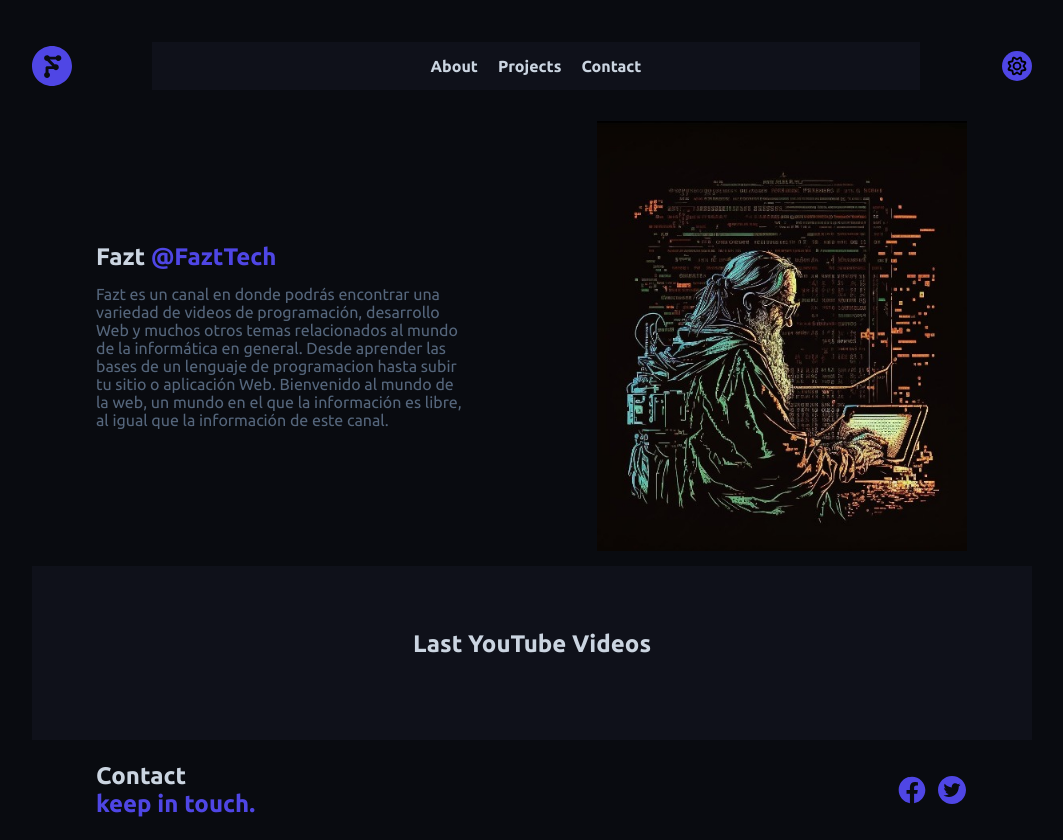
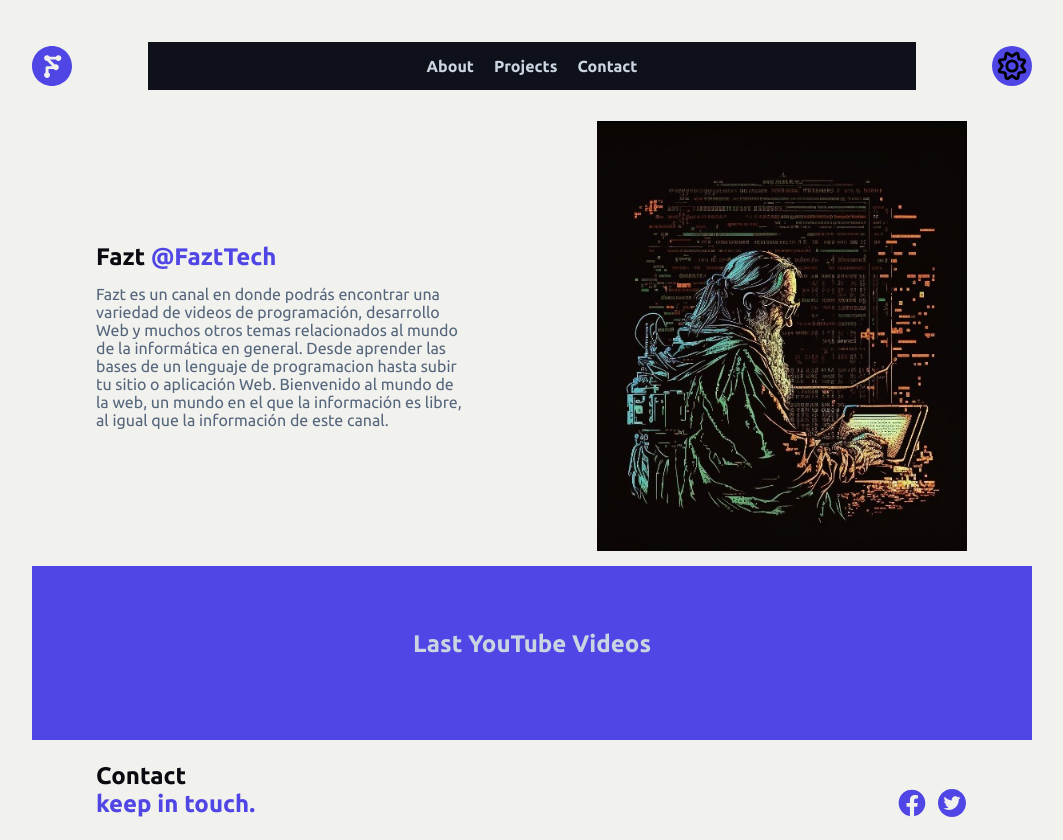
Before and after one commit to aleroses/async-landing, a website: page public/index.html in a window 1280 px wide. Both pictures are taken after a click on the element 1125 px from the left and 65 px from the top of the page. Shown: the whole page, without its empty margins (108-1171 px from the left). Drawn offline with Linux system fonts and the light colour scheme; no server answers.

Commit message:
Agregar light mode

```diff
--- a/public/css/desktop.css
+++ b/public/css/desktop.css
@@ -9,3 +9,13 @@
 .main__article {
 	align-self: center;
 }
+
+.mode {
+	width: 40px;
+	height: 40px;
+}
+
+.mode figure {
+	width: 100%;
+	height: 100%;
+}
--- /dev/null
+++ b/public/css/light-mode.css
@@ -0,0 +1,32 @@
+:root {
+  --primary-color: #f1f1ee;
+  --secondary-color: #ddae0f;
+}
+
+body {
+  background-color: var(--primary-color);
+}
+
+.header {
+  background-color: var(--primary-color);
+}
+
+.mode {
+  background-color: var(--primary-color);
+}
+
+.main__article h1 {
+  color: var(--first-color);
+}
+
+.content {
+  background-color: var(--third-color);
+}
+
+.content div p {
+  color: var(--primary-color);
+}
+
+footer h2 {
+  color: var(--first-color);
+}
--- a/public/css/style.css
+++ b/public/css/style.css
@@ -244,6 +244,7 @@
 footer div {
   display: flex;
   justify-content: flex-end;
+  padding: 25px 0 0 0;
 }
 
 footer div a {
--- a/public/css/tablet.css
+++ b/public/css/tablet.css
@@ -22,8 +22,8 @@
   position: static;
   flex-direction: row;
   gap: 20px;
-	padding: 15px;
-	justify-content: center;
+  padding: 15px;
+  justify-content: center;
   background-color: var(--second-color);
 }
 
--- a/public/index.html
+++ b/public/index.html
@@ -1,5 +1,5 @@
 <!DOCTYPE html>
-<html lang="en">
+<html lang="en" data-theme="dark">
   <head>
     <meta charset="UTF-8" />
     <meta name="viewport" content="width=device-width, initial-scale=1.0" />
@@ -11,6 +11,7 @@
       href="./css/desktop.css"
       media="(min-width: 750px)"
     />
+    <link rel="stylesheet" href="./css/light-mode.css" disabled />
     <link rel="preconnect" href="https://fonts.googleapis.com" />
     <link rel="preconnect" href="https://fonts.gstatic.com" crossorigin />
     <link
@@ -18,7 +19,7 @@
       rel="stylesheet"
     />
   </head>
-  <body>
+  <body data-theme="dark">
     <header class="header">
       <section class="header__logo item-1">
         <a href="#">
@@ -68,7 +69,7 @@
     <section class="content">
       <h2>Last YouTube Videos</h2>
       <div class="content__show">
-        <!-- Content -->
+        <!-- Content API-->
         <!-- <article class="content__video">
           <figure>
             <img src="./img/x.jpg" alt="" />
@@ -91,6 +92,7 @@
       </div>
     </footer>
 
+    <script src="./light-mode.js"></script>
     <script src="./main.js"></script>
     <script>
       /* Burger Menu */
@@ -99,7 +101,7 @@
         menu.classList.toggle("show");
       }
 
-      /* Dark mode */
+      /* Dark mode Icon */
       function toggleLight() {
         let btn = document.querySelector(".dark-mode");
         btn.classList.toggle("light-mode");
--- /dev/null
+++ b/public/light-mode.js
@@ -0,0 +1,13 @@
+const btn = document.querySelector(".dark-mode"); //ver error
+const body = document.body;
+const light = document.querySelector('link[href="./css/light-mode.css"]');
+
+btn.addEventListener("click", function () {
+	if (body.getAttribute("data-theme") == "dark") {
+		body.setAttribute("data-theme", "light");
+		light.disabled = false;
+	} else {
+		body.setAttribute("data-theme", "dark");
+		light.disabled = true;
+	}
+});
```
Also changed, not shown: public/img/light-mode.png (added), 1 other file.
